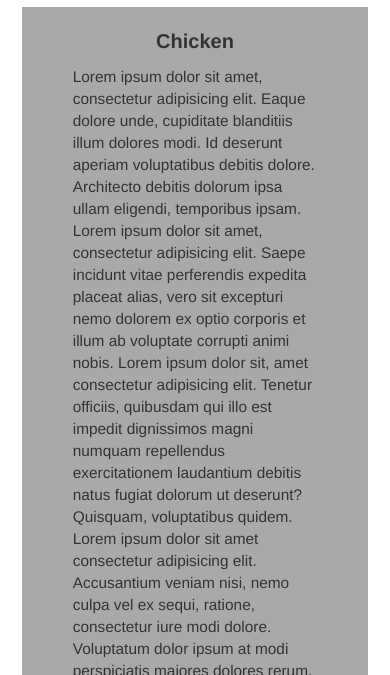
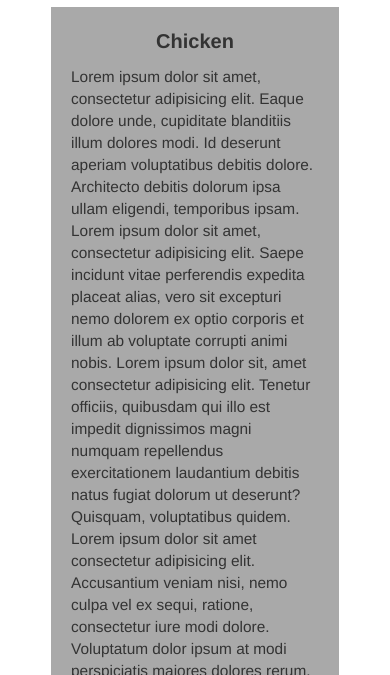
Before and after one commit to jcarlosblas/module3-solution, a plain HTML site: page index.html in a window 390 px wide. Shown: the part 169-844 px from the top of the page. Drawn offline with Linux system fonts and the light colour scheme.

Commit message:
05-08-2021

```diff
--- a/css/styles.css
+++ b/css/styles.css
@@ -62,7 +62,7 @@
 
 /********** Extra small devices only **********/
 @media (max-width: 767px) {
-    #main-content p {
+    #main-content section {
         margin-left: 10%;
         margin-right: 10%;
     }
```
